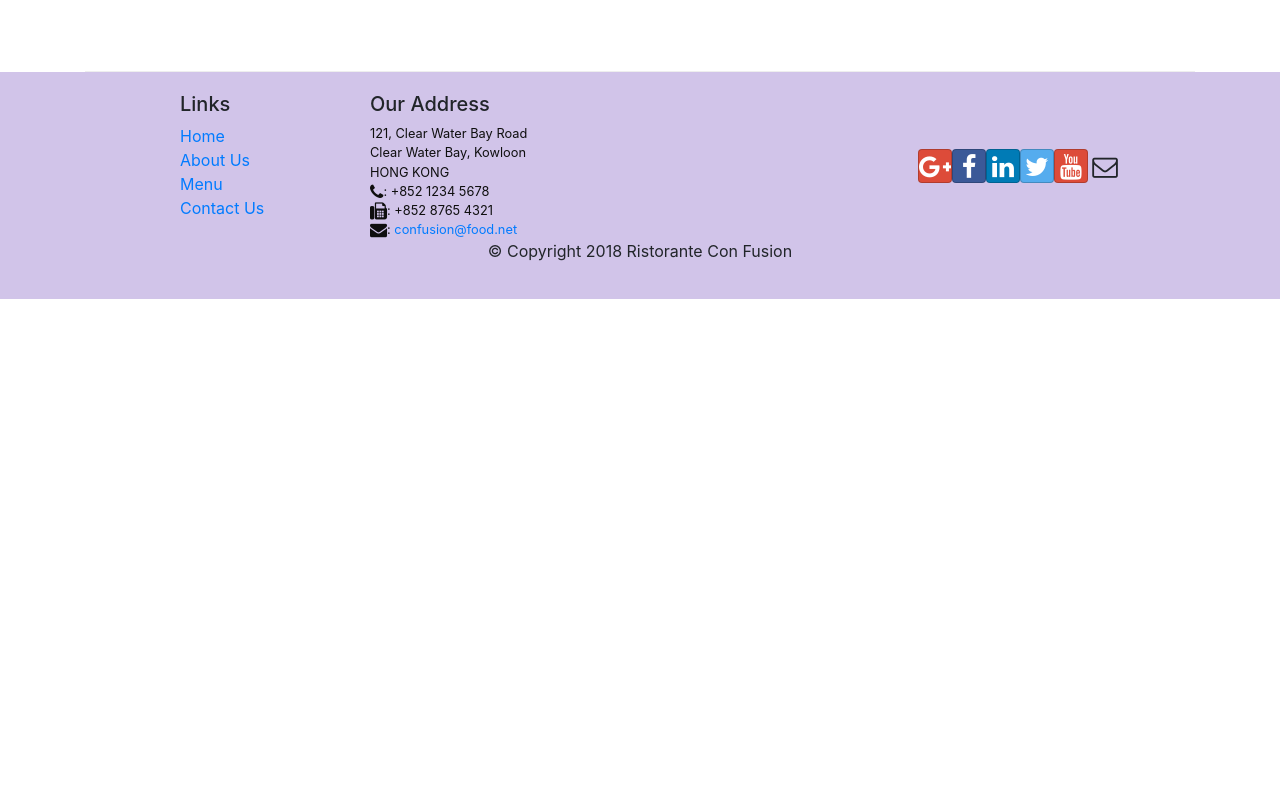
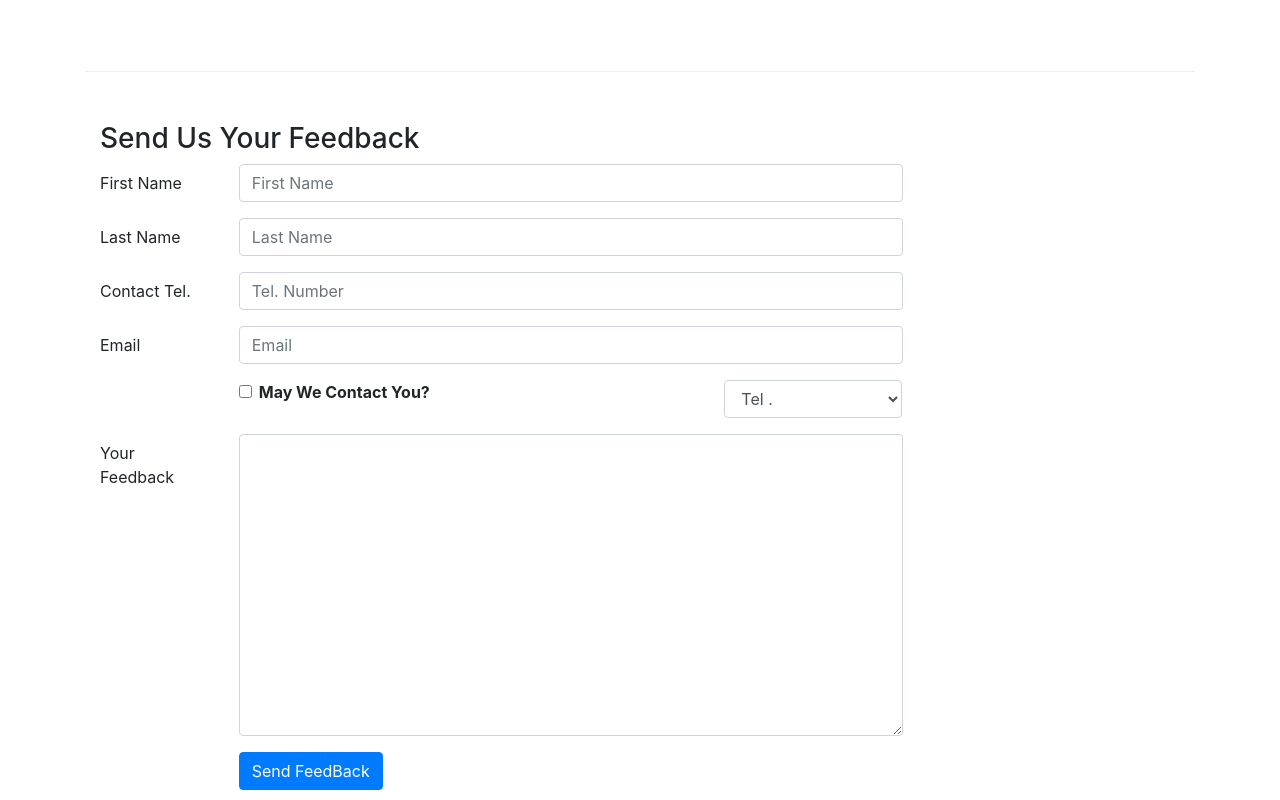
Before and after one commit to Mahmoud-Ahmed126/Front-End-Web-Development-with-React, a React (Create React App) app: page /contactus in a window 1280 px wide. Shown: the part 800-1600 px from the top of the page. Before the commit the page ends 1099 px from the top, so only its background shows below. Built offline with nearby package versions, Linux system fonts and the light colour scheme.

Commit message:
Controlled Forms

```diff
--- a/src/components/ContactComponent.js
+++ b/src/components/ContactComponent.js
@@ -1,8 +1,41 @@
-import React from 'react';
-import { Breadcrumb, BreadcrumbItem } from 'reactstrap';
+import React, { Component } from 'react';
+import { Breadcrumb, BreadcrumbItem, Button, Form, FormGroup, Label, Input, Col  } from 'reactstrap';
 import { Link } from 'react-router-dom';
 
-function Contact(props) {
+class Contact extends Component {
+    constructor(props)
+    {
+        super(props);
+        this.state = {
+            firstname: '',
+            lastname: '',
+            telnum: '',
+            email: '',
+            agree: false,
+            contactType: 'Tel.',
+            message: ''
+        }
+        this.handleSubmit = this.handleSubmit.bind(this);
+        this.handleInputChange = this.handleInputChange.bind(this);
+    }
+    handleInputChange(event)
+    {
+        const target = event.target;
+        const value = target.type === 'checkbox' ? target.checked : target.value;
+        const name = target.name;
+
+        this.setState({
+          [name]: value
+        });
+    }
+    handleSubmit(event)
+    {
+        console.log("Current State is : " + JSON.stringify(this.state));
+        alert("Current State is : " + JSON.stringify(this.state));
+        event.preventDefault();
+    }
+    render()
+    {
         return(
             <div className="container">
                    <div className="row">
@@ -41,8 +74,74 @@ function Contact(props) {
                         </div>
                     </div>
                 </div>
+                <div className="row row-content">
+                    <div className="col-12">
+                        <h3>Send Us Your Feedback</h3>
+                    </div>
+                    <div className="col-12 col-md-9">
+                        <Form onSubmit={this.handleSubmit}>
+                            <FormGroup row>
+                                <Label htmlfor="firstname" md={2} >First Name</Label>
+                                   <Col md={10}>
+                                    <Input type="text" id="firstname" name="firstname" placeholder="First Name"
+                                    value={this.state.firstname} onChange={ this.handleInputChange }/>
+                                   </Col>
+                            </FormGroup>
+                            <FormGroup row>
+                                <Label htmlfor="lastname" md={2} >Last Name</Label>
+                                   <Col md={10}>
+                                    <Input type="text" id="lastname" name="lastname" placeholder="Last Name"
+                                    value={this.state.lastname} onChange={ this.handleInputChange }/>
+                                   </Col>
+                            </FormGroup>
+                            <FormGroup row>
+                                <Label htmlfor="telnum" md={2} >Contact Tel.</Label>
+                                   <Col md={10}>
+                                    <Input type="tel" id="telnum" name="telnum" placeholder="Tel. Number"
+                                    value={this.state.telnum} onChange={ this.handleInputChange }/>
+                                   </Col>
+                            </FormGroup>
+                            <FormGroup row>
+                                <Label htmlfor="email" md={2} >Email</Label>
+                                   <Col md={10}>
+                                    <Input type="email" id="email" name="email" placeholder="Email"
+                                    value={this.state.email} onChange={ this.handleInputChange }/>
+                                   </Col>
+                            </FormGroup>
+                            <FormGroup row>
+                                <Col md={{ size: 6, offset: 2 }}>
+                                    <FormGroup check>
+                                        <Label check>
+                                            <Input type="checkbox" name="agree" checked={ this.state.agree } onChange={ this.handleInputChange }/> { ' ' }
+                                            <strong>May We Contact You?</strong>
+                                        </Label>
+                                    </FormGroup>
+                                </Col>
+                                <Col md={{ size: 3, offset: 1 }}>
+                                    <Input type="select" name="contactType" value={ this.state.contactType } onChange={ this.handleInputChange }>
+                                        <option>Tel .</option>
+                                        <option>Email</option>
+                                    </Input>
+                                </Col>
+                            </FormGroup>
+                            <FormGroup row>
+                                <Label htmlfor="message" md={2} >Your Feedback</Label>
+                                   <Col md={10}>
+                                    <Input type="textarea" id="message" name="message" rows="12" value={this.state.message} onChange={ this.handleInputChange }/>
+                                   </Col>
+                            </FormGroup>
+                            <FormGroup row>
+                                <Col md={{ size:10, offset:2 }}>
+                                    <Button type="submit" color="primary">Send FeedBack</Button>
+                                </Col>
+                            </FormGroup>
+                        </Form>
+                    </div>
+                </div>
             </div>
         );
     }
 
+}
+
 export default Contact;
```
Lines whose indentation alone changed are shown as unchanged.
